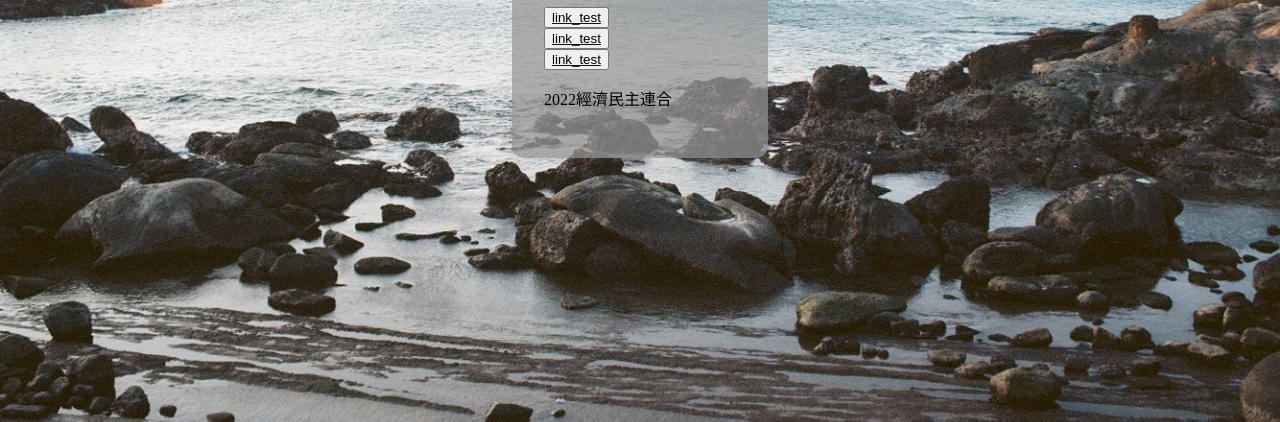
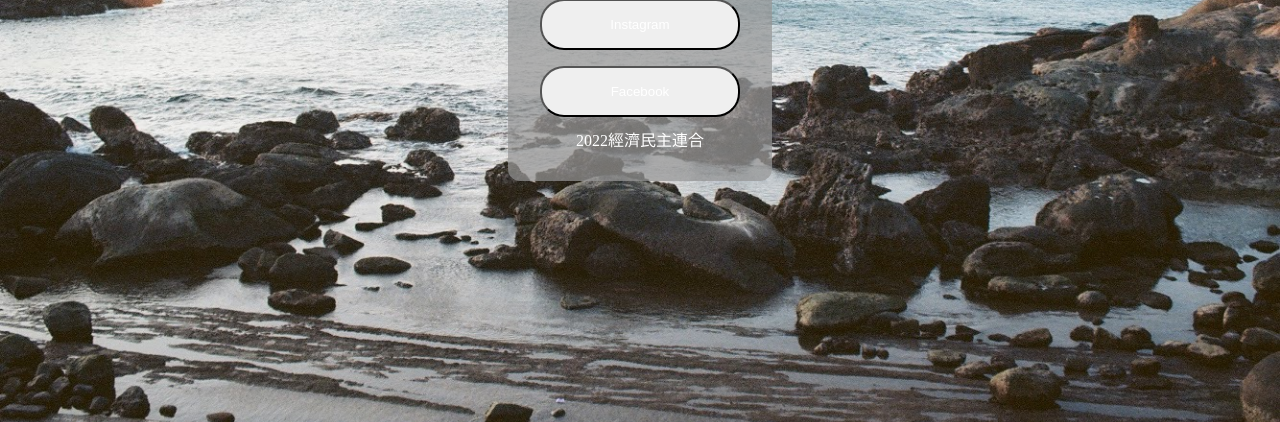
Before and after one commit to edunion/actions, a plain HTML site: page index.html in a window 1280 px wide. Shown: the part 378-800 px from the top of the page. Drawn offline with Linux system fonts and the light colour scheme.

Commit message:
存檔-第一版排版完成

```diff
--- a/index.html
+++ b/index.html
@@ -5,6 +5,7 @@
     <title>Document</title>
 
     <style type="text/css">
+        @import url(cssreset.css);
         @import url(main.css);
     </style>
 </head>
@@ -12,9 +13,9 @@
   <div class="row">
    <div class="container">
     <h1>經濟民主連合</h1>
-    <a href="#"><button>link_test</button></a>
-    <a href="#"><button>link_test</button></a>
-    <a href="#"><button>link_test</button></a>
+    <a href="#"><button>官網</button></a>
+    <a href="#"><button>Instagram</button></a>
+    <a href="#"><button>Facebook</button></a>
     <p>2022經濟民主連合</p>
    </div>
    </div>
--- a/main.css
+++ b/main.css
@@ -1,13 +1,34 @@
+/*環境設定*/
+*{
+    color: #fff;
+}
+
+
+a{
+    text-decoration: none;
+}
+p{
+    text-align: center;
+}
+
+.site{
+    background-color:black;
+}
+.fb{
+    background-color:blue;
+}
+.ins{
+    background-color:orange;
+}
+
 body{
     background-image: url('14800017.jpg');
     background-repeat: no-repeat;
     background-size: cover;
-    filter: grayscale(100);
     margin: 0px;
 }
 
 h1{
-    color: #fff;
     text-align: center;
 }
 .row{
@@ -25,7 +46,12 @@ h1{
     background-color: rgba(150, 150, 150, 0.7);
     padding: 32px;
 
+
 }
 button{
     display: block;
+    padding: 16px 32px;
+    margin: 16px auto;
+    border-radius: 24px;
+    width: 200px;
 }
```
